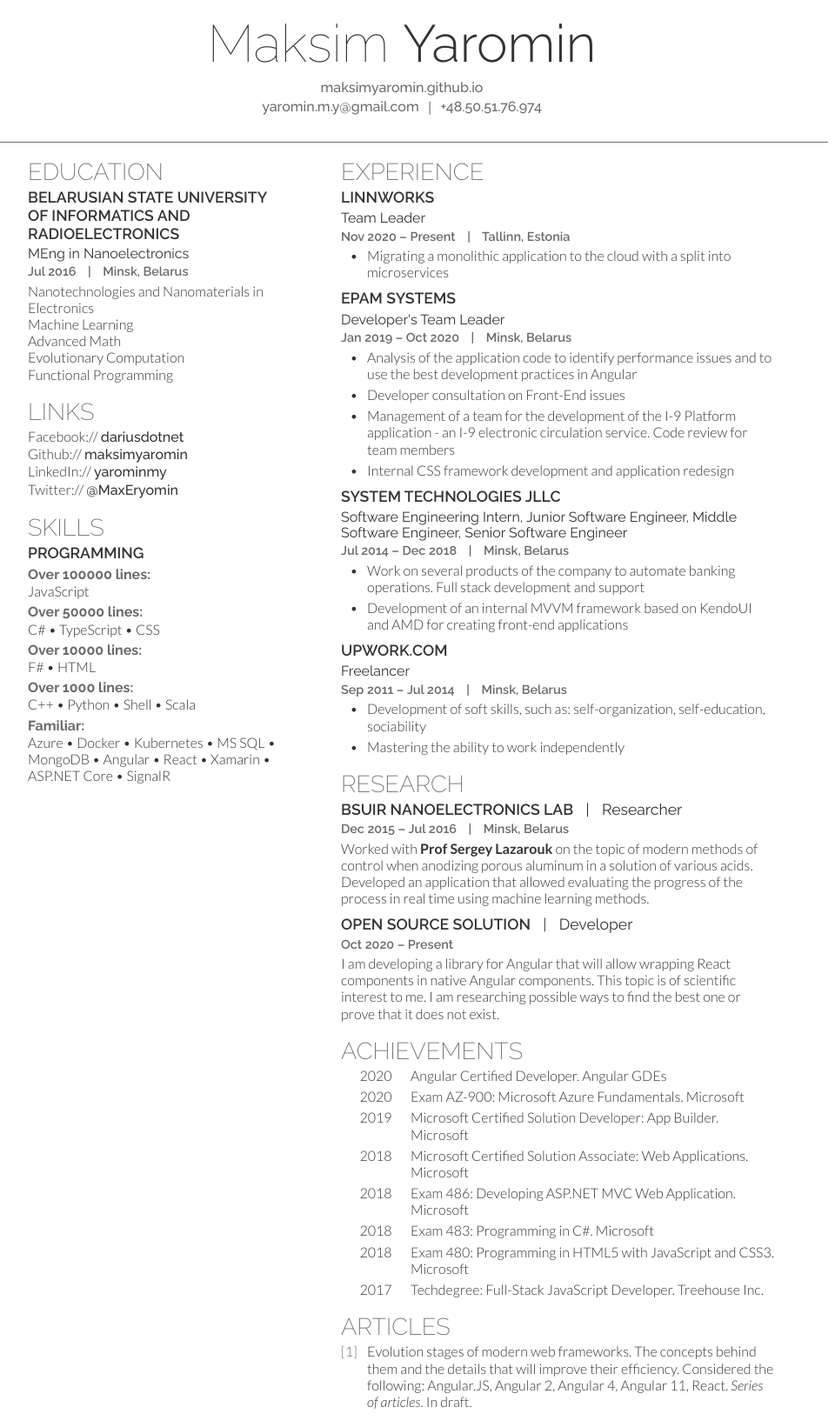
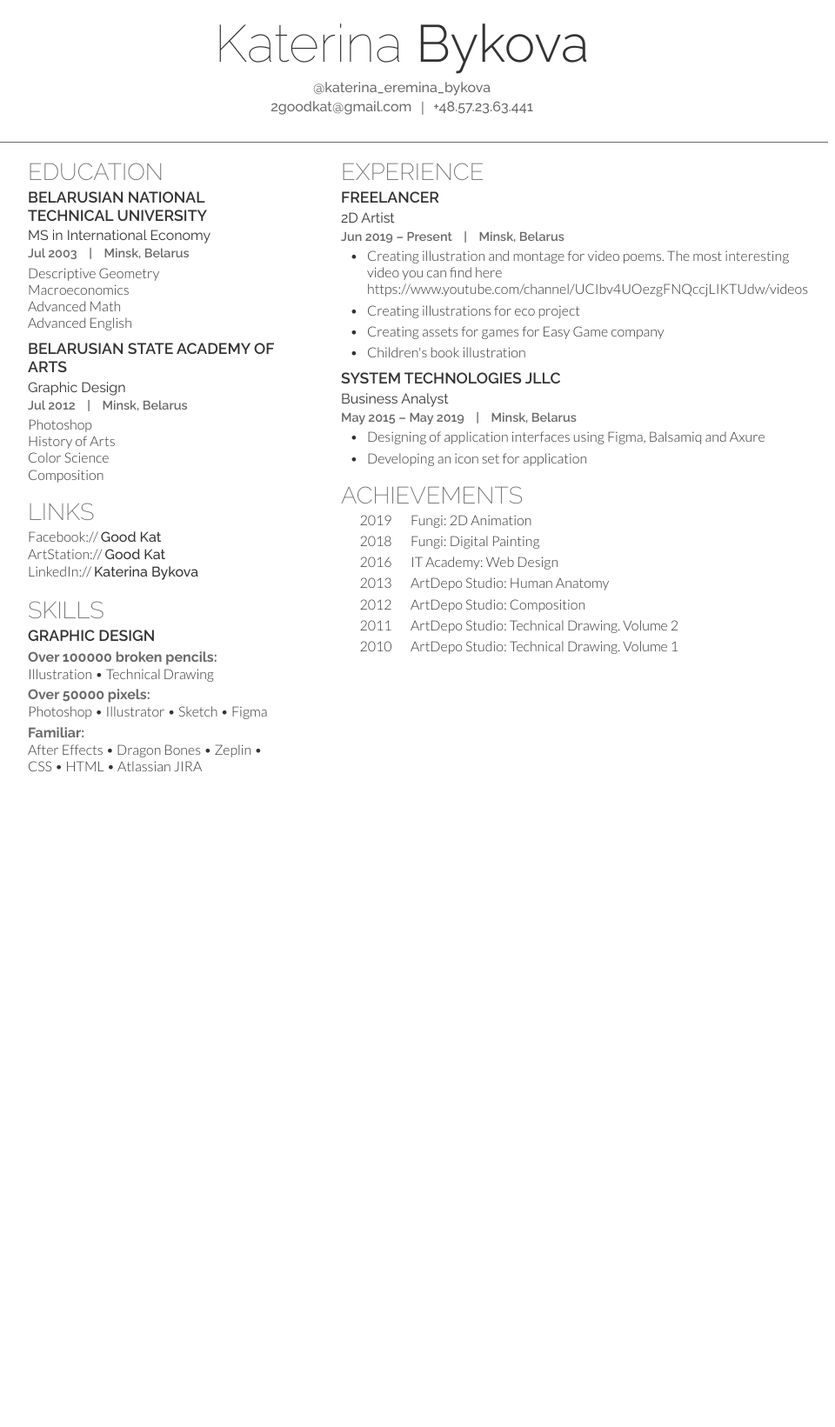
Before and after one commit to maksimyaromin/maksimyaromin.github.io, a Jekyll site: the page built from index.md, in a window 1280 px wide. Shown: the whole page at 87% size, without its empty margins (178-1138 px from the left). Built offline with Jekyll 4.4.1, drawn with Linux system fonts in a browser that asks for light colours; after the commit the page ends 900 px from its top, so only the background shows below that.

Commit message:
Good Kat resume was completed

```diff
--- a/index.md
+++ b/index.md
@@ -1,157 +1,112 @@
 ---
 layout: resume
-title: "Maksim Yaromin"
+title: "Katerina Bykova"
 favicon: "assets/icons/favicon.ico"
 meta:
     description: >-
-        Hello, my name is Maksim Yaromin. I am Software Developer. Software Development is being my passion since early childhood. And I am glad I was able to realize my dream. Today I am a professional developer with decades of experience.
+        Hello, my name is Katerina Bykova.
     robots:
         - index
         - follow
-    twitter:
-      user_name: "@MaxEryomin"
-      title: Nice to meet you!
-      image: assets/images/me.png
 employee:
-    first_name: "Maksim"
-    last_name: "Yaromin"
+    first_name: "Katerina"
+    last_name: "Bykova"
     personal_link:
-        display_name: maksimyaromin.github.io
-        link: https://maksimyaromin.github.io/
+        display_name: "@katerina_eremina_bykova"
+        link: https://www.instagram.com/katerina_eremina_bykova/
     email:
-        display_name: yaromin.m.y@gmail.com
-        link: mailto:yaromin.m.y@gmail.com
+        display_name: 2goodkat@gmail.com
+        link: mailto:2goodkat@gmail.com
     phone:
-        display_name: +48.50.51.76.974
-        link: tel:+48505176974
+        display_name: +48.57.23.63.441
+        link: tel:+48572363441
     sections:
         education:
             schools:
                 - graduated:
-                    schoolName: "Belarusian State University of Informatics and Radioelectronics"
-                    degree: "MEng in Nanoelectronics"
-                    date: 2016-07-31
+                    schoolName: "Belarusian National Technical University"
+                    degree: "MS in International Economy"
+                    date: 2003-07-31
                     location: "Minsk, Belarus"
                   subjects:
-                    - Nanotechnologies and Nanomaterials in Electronics
-                    - Machine Learning
+                    - Descriptive Geometry
+                    - Macroeconomics
                     - Advanced Math
-                    - Evolutionary Computation
-                    - Functional Programming
+                    - Advanced English
+                - graduated:
+                    schoolName: "Belarusian State Academy of Arts"
+                    degree: "Graphic Design"
+                    date: 2012-07-31
+                    location: "Minsk, Belarus"
+                  subjects:
+                    - Photoshop
+                    - History of Arts
+                    - Color Science
+                    - Composition
         links:
             - resource: "Facebook://"
-              display_name: dariusdotnet
-              link: https://www.facebook.com/dariusdotnet
-            - resource: "Github://"
-              display_name: maksimyaromin
-              link: https://github.com/maksimyaromin
+              display_name: Good Kat
+              link: https://www.facebook.com/good.kat.98/
+            - resource: "ArtStation://"
+              display_name: Good Kat
+              link: https://goodkat1.artstation.com/
             - resource: "LinkedIn://"
-              display_name: yarominmy
-              link: https://www.linkedin.com/in/yarominmy/
-            - resource: "Twitter://"
-              display_name: "@MaxEryomin"
-              link: https://twitter.com/MaxEryomin
+              display_name: Katerina Bykova
+              link: https://www.linkedin.com/in/%D0%BA%D0%B0%D1%82%D0%B5%D1%80%D0%B8%D0%BD%D0%B0-%D0%B1%D1%8B%D0%BA%D0%BE%D0%B2%D0%B0-083646114/
         skills:
-            - category: Programming
+            - category: Graphic Design
               category_sets:
-                - title: "Over 100000 lines:"
+                - title: "Over 100000 broken pencils:"
                   items:
-                    - JavaScript
-                - title: "Over 50000 lines:"
+                    - Illustration
+                    - Technical Drawing
+                - title: "Over 50000 pixels:"
                   items:
-                    - C#
-                    - TypeScript
-                    - CSS
-                - title: "Over 10000 lines:"
-                  items:
-                    - F#
-                    - HTML
-                - title: "Over 1000 lines:"
-                  items:
-                    - C++
-                    - Python
-                    - Shell
-                    - Scala
+                    - Photoshop
+                    - Illustrator
+                    - Sketch
+                    - Figma
                 - title: "Familiar:"
                   items:
-                    - Azure
-                    - Docker
-                    - Kubernetes
-                    - MS SQL
-                    - MongoDB
-                    - Angular
-                    - React
-                    - Xamarin
-                    - ASP.NET Core
-                    - SignalR
+                    - After Effects
+                    - Dragon Bones
+                    - Zeplin
+                    - CSS
+                    - HTML
+                    - Atlassian JIRA
         experience:
-            - company: Linnworks
+            - company: Freelancer
               position:
-                - Team Leader
-              date_from: 2020-11-01
-              location: Tallinn, Estonia
-              achievements:
-                - "Migrating a monolithic application to the cloud with a split into microservices"
-            - company: EPAM Systems
-              position:
-                - Developer's Team Leader
-              date_from: 2019-01-14
-              date_to: 2020-10-02
+                - 2D Artist
+              date_from: 2019-06-01
               location: Minsk, Belarus
               achievements:
-                - "Analysis of the application code to identify performance issues and to use the best development practices in Angular"
-                - "Developer consultation on Front-End issues"
-                - "Management of a team for the development of the I-9 Platform application - an I-9 electronic circulation service. Code review for team members"
-                - "Internal CSS framework development and application redesign"
+                - "Creating illustration and montage for video poems. The most interesting video you can find here https://www.youtube.com/channel/UCIbv4UOezgFNQccjLIKTUdw/videos"
+                - "Creating illustrations for eco project"
+                - "Creating assets for games for Easy Game company"
+                - "Children's book illustration"
             - company: SYSTEM TECHNOLOGIES JLLC
               position:
-                - Software Engineering Intern
-                - Junior Software Engineer
-                - Middle Software Engineer
-                - Senior Software Engineer
-              date_from: 2014-07-01
-              date_to: 2018-12-31
+                - Business Analyst
+              date_from: 2015-05-02
+              date_to: 2019-05-30
               location: Minsk, Belarus
               achievements:
-                - "Work on several products of the company to automate banking operations. Full stack development and support"
-                - "Development of an internal MVVM framework based on KendoUI and AMD for creating front-end applications"
-            - company: Upwork.com
-              position:
-                - Freelancer
-              date_from: 2011-09-01
-              date_to: 2014-07-01
-              location: Minsk, Belarus
-              achievements:
-                - "Development of soft skills, such as: self-organization, self-education, sociability"
-                - "Mastering the ability to work independently"
-        research:
-            - place: "BSUIR Nanoelectronics LAB"
-              title: Researcher
-              date_from: 2015-12-01
-              date_to: 2016-07-01
-              location: "Minsk, Belarus"
-              description: "Worked with <b>Prof Sergey Lazarouk</b> on the topic of modern methods of control when anodizing porous aluminum in a solution of various acids. Developed an application that allowed evaluating the progress of the process in real time using machine learning methods."
-            - place: "Open Source Solution"
-              title: Developer
-              date_from: 2020-10-01
-              description: "I am developing a library for Angular that will allow wrapping React components in native Angular components. This topic is of scientific interest to me. I am researching possible ways to find the best one or prove that it does not exist."
+                - "Designing of application interfaces using Figma, Balsamiq and Axure"
+                - "Developing an icon set for application"
         achievements:
-            - year: 2020
-              description: "Angular Certified Developer. Angular GDEs"
-            - year: 2020
-              description: "Exam AZ-900: Microsoft Azure Fundamentals. Microsoft"
             - year: 2019
-              description: "Microsoft Certified Solution Developer: App Builder. Microsoft"
+              description: "Fungi: 2D Animation"
             - year: 2018
-              description: "Microsoft Certified Solution Associate: Web Applications. Microsoft"
-            - year: 2018
-              description: "Exam 486: Developing ASP.NET MVC Web Application. Microsoft"
-            - year: 2018
-              description: "Exam 483: Programming in C#. Microsoft"
-            - year: 2018
-              description: "Exam 480: Programming in HTML5 with JavaScript and CSS3. Microsoft"
-            - year: 2017
-              description: "Techdegree: Full-Stack JavaScript Developer. Treehouse Inc."
-        articles:
-            - "Evolution stages of modern web frameworks. The concepts behind them and the details that will improve their efficiency. Considered the following: Angular.JS, Angular 2, Angular 4, Angular 11, React. <em>Series of articles</em>. In draft."
+              description: "Fungi: Digital Painting"
+            - year: 2016
+              description: "IT Academy: Web Design"
+            - year: 2013
+              description: "ArtDepo Studio: Human Anatomy"
+            - year: 2012
+              description: "ArtDepo Studio: Composition"
+            - year: 2011
+              description: "ArtDepo Studio: Technical Drawing. Volume 2"
+            - year: 2010
+              description: "ArtDepo Studio: Technical Drawing. Volume 1"
 ---
```
Also changed, not shown: assets/icons/favicon.ico.
